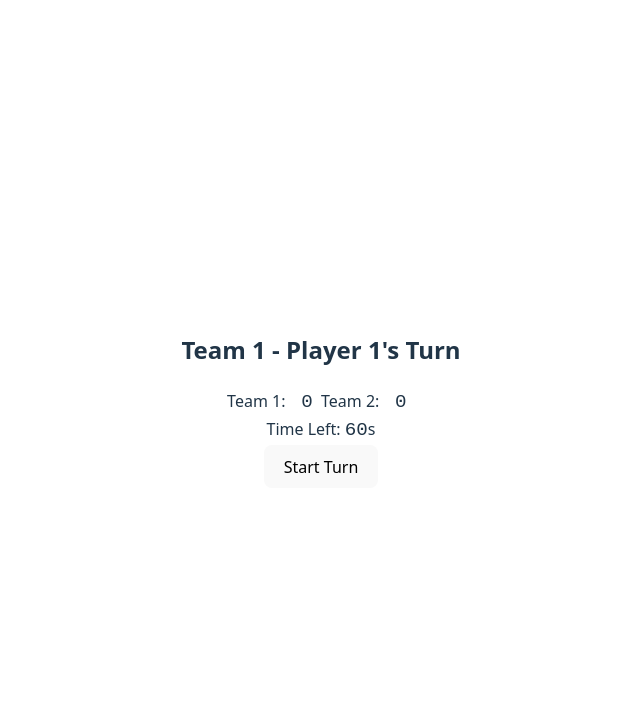
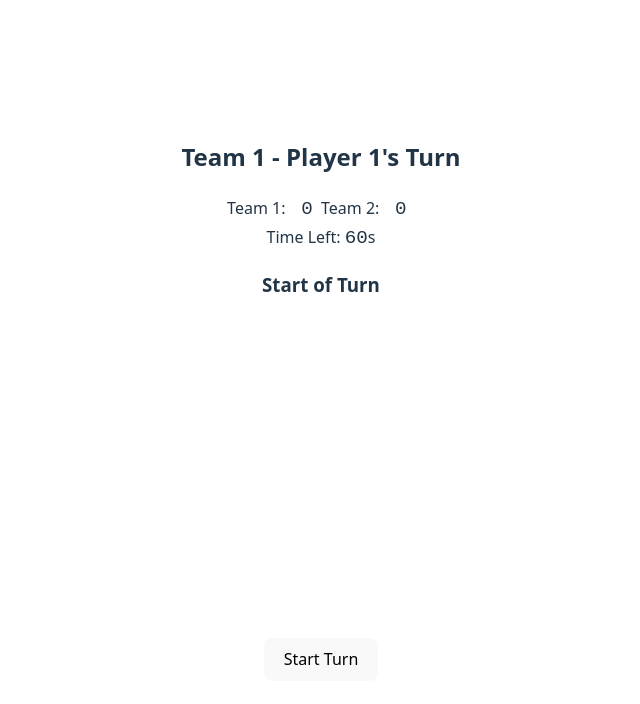
Before and after one commit to tjasz/turn-of-phrase, a React (Vite) app: page / in a window 1280 px wide. Both pictures are taken after a click on the button "Start Game". Shown: the top 704 px of the page, without its empty margins (319-959 px from the left). Built offline with nearby package versions, Linux system fonts and the light colour scheme.

Commit message:
Add title to GameBody

```diff
--- a/src/App.css
+++ b/src/App.css
@@ -44,6 +44,11 @@
   color: #888;
 }
 
+.mainGameBody {
+  height: 40vh;
+  overflow-y: auto;
+}
+
 .mainGameBody ul {
   list-style-type: none;
   padding-left: 0;
--- a/src/Challenge.tsx
+++ b/src/Challenge.tsx
@@ -10,12 +10,12 @@ export type ChallengeProps = {
 
 const Challenge: React.FC<ChallengeProps> = ({ main, related, onSkip, onCorrect }) => (
   <GameBody
+    title={main}
     actions={[
       { label: '❌ Skip', action: onSkip },
       { label: '✔️ Correct', action: onCorrect },
     ]}
   >
-    <h3>{main}</h3>
     <ul>
       {related.map((r, i) => <li key={i}>{r}</li>)}
     </ul>
--- a/src/EndOfGame.tsx
+++ b/src/EndOfGame.tsx
@@ -9,12 +9,11 @@ interface EndOfGameProps {
 const EndOfGame: React.FC<EndOfGameProps> = ({ winnerIdx, onConfirm }) => {
   return (
     <GameBody
+      title={`Team ${winnerIdx + 1} Wins!`}
       actions={[
         { label: 'Play Again', action: onConfirm },
       ]}
-    >
-      <h1>Team {winnerIdx + 1} Wins!</h1>
-    </GameBody>
+    />
   );
 };
 
--- a/src/EndOfTurn.tsx
+++ b/src/EndOfTurn.tsx
@@ -28,11 +28,11 @@ const EndOfTurn: React.FC<EndOfTurnProps> = ({ challenges, onConfirm }) => {
 
   return (
     <GameBody
+      title="End of Turn"
       actions={[
         { label: 'Confirm & End Turn', action: () => onConfirm(correctCount, skippedCount) }
       ]}
     >
-      <h2>End of Turn</h2>
       <ul>
         {results.map((challenge, idx) => (
           <li key={idx}>
--- a/src/GameBody.tsx
+++ b/src/GameBody.tsx
@@ -7,13 +7,15 @@ export interface GameAction {
 }
 
 interface GameBodyProps {
+  title: string;
   actions: GameAction[];
   children?: ReactNode;
 }
 
-const GameBody: React.FC<GameBodyProps> = ({ actions, children }) => {
+const GameBody: React.FC<GameBodyProps> = ({ title, actions, children }) => {
   return (
     <div className="gameBodyContainer">
+      <h3>{title}</h3>
       <div className="mainGameBody">
         {children}
       </div>
--- a/src/StartOfTurn.tsx
+++ b/src/StartOfTurn.tsx
@@ -8,6 +8,7 @@ interface StartOfTurnProps {
 const StartOfTurn: React.FC<StartOfTurnProps> = ({ onConfirm }) => {
   return (
     <GameBody
+      title="Start of Turn"
       actions={[
         { label: 'Start Turn', action: onConfirm },
       ]}
```
